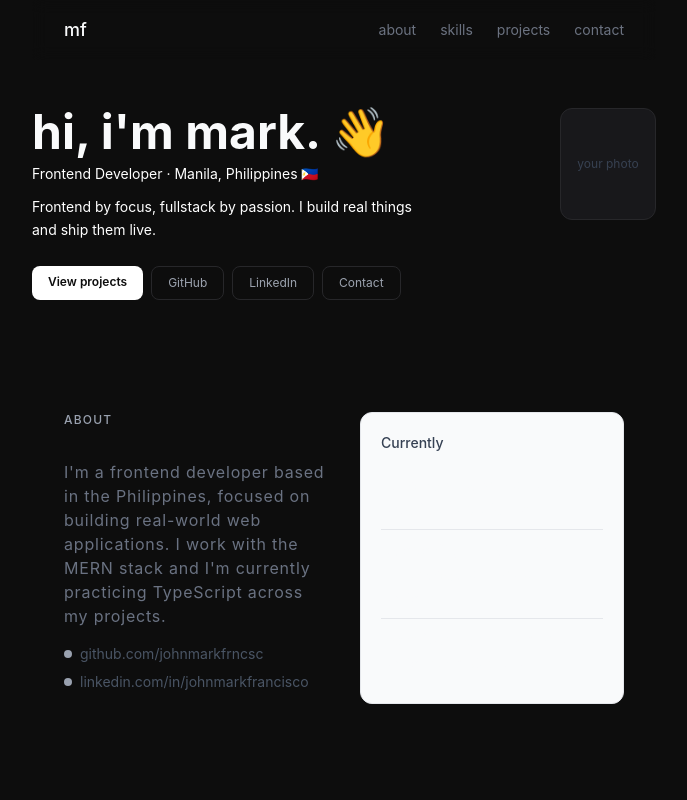
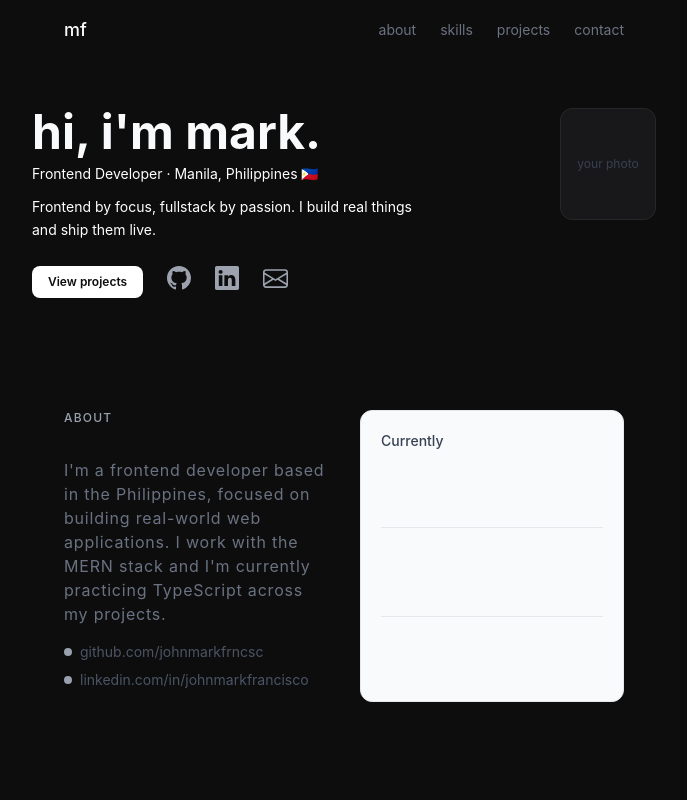
Before and after one commit to johnmarkfrncsc/frncsc-portfolio, a React (Vite) app: page / in a window 1280 px wide. Shown: the top 800 px of the page, without its empty margins (296-983 px from the left). Built offline with nearby package versions, Linux system fonts and the light colour scheme.

Commit message:
feat: add bootstrap-icons dependency and update Hero section with new icons

```diff
--- a/package.json
+++ b/package.json
@@ -10,6 +10,7 @@
     "preview": "vite preview"
   },
   "dependencies": {
+    "bootstrap-icons": "^1.13.1",
     "framer-motion": "^12.38.0",
     "react": "^19.2.4",
     "react-dom": "^19.2.4"
--- a/src/components/sections/Hero.tsx
+++ b/src/components/sections/Hero.tsx
@@ -7,7 +7,7 @@
     <section id="hero" className="py-12 flex justify-between items-start gap-6">
       <div className="flex-1">
         <h1 className="text-3xl  md:text-5xl font-bold text-[#f9fafb] mb-2">
-          hi, i'm mark. 👋
+          hi, i'm mark.
         </h1>
         <p className="text-sm text-white mb-3">
           Frontend Developer · Manila, Philippines 🇵🇭
@@ -16,7 +16,7 @@
           Frontend by focus, fullstack by passion. I build real things and ship
           them live.
         </p>
-        <div className="flex gap-2 flex-wrap">
+        <div className="flex gap-6 flex-wrap">
           <a
             href="#projects"
             className="text-xs font-semibold px-4 py-2 rounded-lg bg-white text-[#0d0d0d]"
@@ -27,23 +27,50 @@
             href="https://github.com/johnmarkfrncsc"
             target="_blank"
             rel="noreferrer"
-            className="text-xs px-4 py-2 rounded-lg border border-[#27272a] text-[#9ca3af]"
+            className="text-[#9ca3af] hover:text-white"
           >
-            GitHub
+            <svg
+              xmlns="http://www.w3.org/2000/svg"
+              width="24"
+              height="24"
+              fill="currentColor"
+              className="bi bi-github"
+              viewBox="0 0 16 16"
+            >
+              <path d="M8 0C3.58 0 0 3.58 0 8c0 3.54 2.29 6.53 5.47 7.59.4.07.55-.17.55-.38 0-.19-.01-.82-.01-1.49-2.01.37-2.53-.49-2.69-.94-.09-.23-.48-.94-.82-1.13-.28-.15-.68-.52-.01-.53.63-.01 1.08.58 1.23.82.72 1.21 1.87.87 2.33.66.07-.52.28-.87.51-1.07-1.78-.2-3.64-.89-3.64-3.95 0-.87.31-1.59.82-2.15-.08-.2-.36-1.02.08-2.12 0 0 .67-.21 2.2.82.64-.18 1.32-.27 2-.27s1.36.09 2 .27c1.53-1.04 2.2-.82 2.2-.82.44 1.1.16 1.92.08 2.12.51.56.82 1.27.82 2.15 0 3.07-1.87 3.75-3.65 3.95.29.25.54.73.54 1.48 0 1.07-.01 1.93-.01 2.2 0 .21.15.46.55.38A8.01 8.01 0 0 0 16 8c0-4.42-3.58-8-8-8" />
+            </svg>
           </a>
           <a
             href="https://www.linkedin.com/in/johnmarkfrancisco/"
             target="_blank"
             rel="noreferrer"
-            className="text-xs px-4 py-2 rounded-lg border border-[#27272a] text-[#9ca3af]"
+            className="text-[#9ca3af] hover:text-white"
           >
-            LinkedIn
+            <svg
+              xmlns="http://www.w3.org/2000/svg"
+              width="24"
+              height="24"
+              fill="currentColor"
+              className="bi bi-linkedin"
+              viewBox="0 0 16 16"
+            >
+              <path d="M0 1.146C0 .513.526 0 1.175 0h13.65C15.474 0 16 .513 16 1.146v13.708c0 .633-.526 1.146-1.175 1.146H1.175C.526 16 0 15.487 0 14.854zm4.943 12.248V6.169H2.542v7.225zm-1.2-8.212c.837 0 1.358-.554 1.358-1.248-.015-.709-.52-1.248-1.342-1.248S2.4 3.226 2.4 3.934c0 .694.521 1.248 1.327 1.248zm4.908 8.212V9.359c0-.216.016-.432.08-.586.173-.431.568-.878 1.232-.878.869 0 1.216.662 1.216 1.634v3.865h2.401V9.25c0-2.22-1.184-3.252-2.764-3.252-1.274 0-1.845.7-2.165 1.193v.025h-.016l.016-.025V6.169h-2.4c.03.678 0 7.225 0 7.225z" />
+            </svg>
           </a>
           <a
-            href="#contact"
-            className="text-xs px-4 py-2 rounded-lg border border-[#27272a] text-[#9ca3af]"
+            href="mailto:johnmarkhilera@gmail.com"
+            className="text-[#9ca3af] hover:text-white"
           >
-            Contact
+            <svg
+              xmlns="http://www.w3.org/2000/svg"
+              width="25"
+              height="25"
+              fill="currentColor"
+              className="bi bi-envelope"
+              viewBox="0 0 16 16"
+            >
+              <path d="M0 4a2 2 0 0 1 2-2h12a2 2 0 0 1 2 2v8a2 2 0 0 1-2 2H2a2 2 0 0 1-2-2zm2-1a1 1 0 0 0-1 1v.217l7 4.2 7-4.2V4a1 1 0 0 0-1-1zm13 2.383-4.708 2.825L15 11.105zm-.034 6.876-5.64-3.471L8 9.583l-1.326-.795-5.64 3.47A1 1 0 0 0 2 13h12a1 1 0 0 0 .966-.741M1 11.105l4.708-2.897L1 5.383z" />
+            </svg>
           </a>
         </div>
       </div>
```
Also changed, not shown: 1 other file (tests, documents, lock files or other folders).
